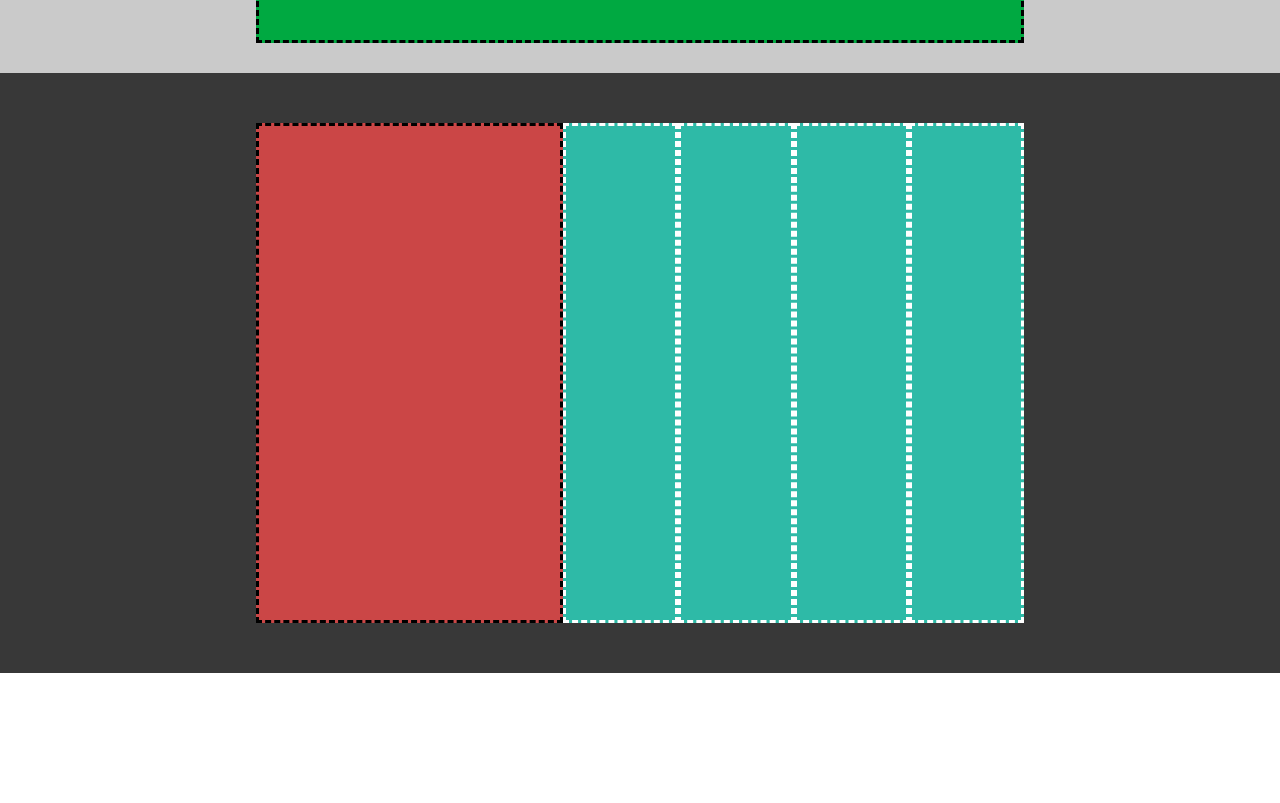
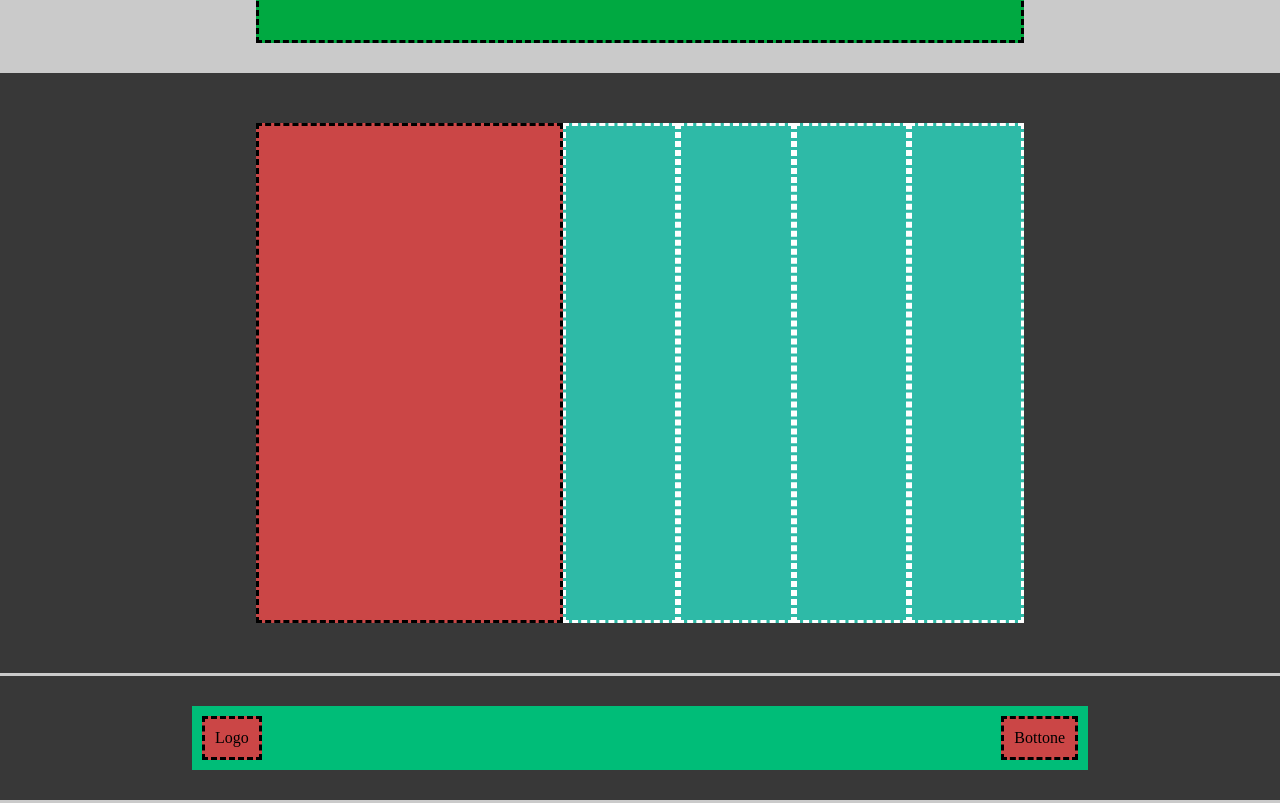
Before and after one commit to LorenzoNicoletti02/htmlcss-struttura-discord, a plain HTML site: page index.html in a window 1280 px wide. Shown: the part 2637-3440 px from the top of the page. Before the commit the page ends 3310 px from the top, so only its background shows below. Drawn offline with Linux system fonts and the light colour scheme.

Commit message:
feat: ultime correzioni

```diff
--- a/css/style.css
+++ b/css/style.css
@@ -134,3 +134,33 @@ section {
     width: 15%;
 }
 /* /6th Section */
+
+/* 7th section */
+.row-footer {
+    background-color: #00bd78;
+    display: flex;
+    justify-content: space-between;
+    margin: auto;
+    padding: 10px;
+    width: 100%;
+}
+
+.black-background-footer {
+    background-color: #383838;
+    border-top: 3px solid #cacaca;
+    border-bottom: 3px solid #cacaca;
+}
+/* /7th section */
+
+
+.logo {
+    background-color: #cb4646;
+    border: 3px dashed #000000;
+    padding: 10px;
+}
+
+.bottone {
+    background-color: #cb4646;
+    border: 3px dashed #000000;
+    padding: 10px;
+}
--- a/index.html
+++ b/index.html
@@ -77,7 +77,18 @@
     <!-- /Main -->
 
     <!-- Footer -->
-    <footer></footer>
+    <footer>
+        <!-- 7th section -->
+         <section class="black-background-footer">
+            <div class="container">
+                <div class="row-footer">
+                    <div class="logo">Logo</div>
+                    <div class="bottone">Bottone</div>
+                </div>
+            </div>
+        </section>
+        <!-- /7th section -->
+    </footer>
     <!-- /Footer -->
 </body>
 
```
